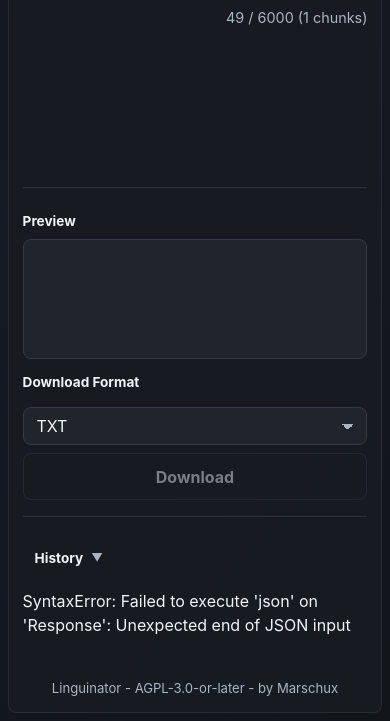
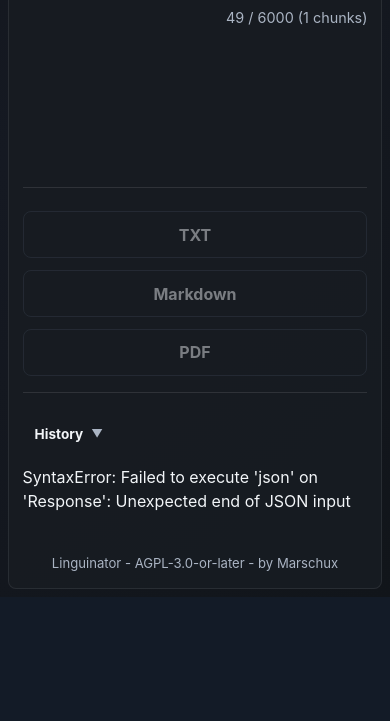
Before and after one commit to Marschux/Linguinator, a FastAPI app: page / in a window 390 px wide. Shown: the part 843-1564 px from the top of the page. After the commit the page ends 1440 px from the top, so only its background shows below. Run offline with FastAPI, Linux system fonts and the light colour scheme; data that the repository does not hold is empty; some libraries are stand-ins or nearby versions.

Commit message:
Remove Preview panel, replace download dropdown with per-format buttons
The result text/excerpt display and its truncation logic are gone.
Downloads now use four standalone buttons (TXT/Markdown/PDF/Original
Format) that download directly, hidden when the format isn't applicable.
Status/error messages that used to render in the preview text now go
through the existing progress bar instead.

```diff
--- a/app/static/app.js
+++ b/app/static/app.js
@@ -12,8 +12,6 @@ let languageData = null;
     let historyVisibleCount = 5;
     const HISTORY_PAGE_SIZE = 5;
     const baseTitle = document.title || "Linguinator";
-    const PREVIEW_MAX_CHARS = 12000;
-    const EXCERPT_MAX_CHARS = 4000;
     const originalExportExtensions = ["docx", "odt", "pptx", "csv", "xlsx", "html", "htm", "srt", "vtt", "json", "yaml", "yml", "po", "xlf", "xliff"];
     const outputFormatKeys = {txt: "formatTxt", md: "formatMarkdown", pdf: "formatPdf", original: "formatOriginal"};
     const uiText = {
@@ -45,9 +43,6 @@ let languageData = null;
         resume: "Resume",
         stop: "Stop",
         skip: "Skip",
-        preview: "Preview",
-        downloadFormat: "Download Format",
-        download: "Download",
         delete: "Delete",
         history: "History",
         noQueuedJobs: "No queued jobs.",
@@ -60,7 +55,6 @@ let languageData = null;
         chunks: "chunks",
         workerSingular: "worker",
         workerPlural: "workers",
-        jobCancelled: "Job cancelled.",
         jobFailed: "Job failed.",
         selectFileFirst: "Select a supported text, document, table, subtitle, or localization file first.",
         selectPdfFirst: "Select a PDF first.",
@@ -73,9 +67,6 @@ let languageData = null;
         ocrEnabled: "OCR enabled for this request",
         ocrDisabled: "OCR disabled",
         ocrUnavailable: "OCR unavailable in this container",
-        previewExcerptTruncated: "Preview shows only a translated excerpt. The download contains the full export.",
-        previewExcerpt: "Preview shows a translated excerpt for this file type. The download contains the full export.",
-        previewTruncated: "Preview truncated. The download contains the full export.",
         formatTxt: "TXT",
         formatMarkdown: "Markdown",
         formatPdf: "PDF",
@@ -109,9 +100,6 @@ let languageData = null;
         resume: "Fortsetzen",
         stop: "Stoppen",
         skip: "Ueberspringen",
-        preview: "Vorschau",
-        downloadFormat: "Download-Format",
-        download: "Download",
         delete: "Loeschen",
         history: "History",
         noQueuedJobs: "Keine wartenden Jobs.",
@@ -124,7 +112,6 @@ let languageData = null;
         chunks: "Chunks",
         workerSingular: "Worker",
         workerPlural: "Worker",
-        jobCancelled: "Job abgebrochen.",
         jobFailed: "Job fehlgeschlagen.",
         selectFileFirst: "Waehle zuerst eine unterstuetzte Text-, Dokument-, Tabellen-, Untertitel- oder Lokalisierungsdatei.",
         selectPdfFirst: "Waehle zuerst eine PDF aus.",
@@ -137,9 +124,6 @@ let languageData = null;
         ocrEnabled: "OCR fuer diesen Auftrag aktiviert",
         ocrDisabled: "OCR deaktiviert",
         ocrUnavailable: "OCR in diesem Container nicht verfuegbar",
-        previewExcerptTruncated: "Die Vorschau zeigt nur einen uebersetzten Auszug. Der Download enthaelt den kompletten Export.",
-        previewExcerpt: "Die Vorschau zeigt fuer diesen Dateityp einen uebersetzten Auszug. Der Download enthaelt den kompletten Export.",
-        previewTruncated: "Vorschau gekuerzt. Der Download enthaelt den kompletten Export.",
         formatTxt: "TXT",
         formatMarkdown: "Markdown",
         formatPdf: "PDF",
@@ -173,9 +157,6 @@ let languageData = null;
         resume: "Continuar",
         stop: "Detener",
         skip: "Omitir",
-        preview: "Vista previa",
-        downloadFormat: "Formato de descarga",
-        download: "Descargar",
         delete: "Eliminar",
         history: "Historial",
         noQueuedJobs: "No hay trabajos en cola.",
@@ -188,7 +169,6 @@ let languageData = null;
         chunks: "fragmentos",
         workerSingular: "worker",
         workerPlural: "workers",
-        jobCancelled: "Trabajo cancelado.",
         jobFailed: "El trabajo fallo.",
         selectFileFirst: "Selecciona primero un archivo compatible de texto, documento, tabla, subtitulos o localizacion.",
         selectPdfFirst: "Selecciona primero un PDF.",
@@ -201,9 +181,6 @@ let languageData = null;
         ocrEnabled: "OCR activado para esta solicitud",
         ocrDisabled: "OCR desactivado",
         ocrUnavailable: "OCR no disponible en este contenedor",
-        previewExcerptTruncated: "La vista previa muestra solo un extracto traducido. La descarga contiene la exportacion completa.",
-        previewExcerpt: "La vista previa muestra un extracto traducido para este tipo de archivo. La descarga contiene la exportacion completa.",
-        previewTruncated: "Vista previa recortada. La descarga contiene la exportacion completa.",
         formatTxt: "TXT",
         formatMarkdown: "Markdown",
         formatPdf: "PDF",
@@ -237,9 +214,6 @@ let languageData = null;
         resume: "Reprendre",
         stop: "Arreter",
         skip: "Passer",
-        preview: "Apercu",
-        downloadFormat: "Format de telechargement",
-        download: "Telecharger",
         delete: "Supprimer",
         history: "Historique",
         noQueuedJobs: "Aucun job en file.",
@@ -252,7 +226,6 @@ let languageData = null;
         chunks: "segments",
         workerSingular: "worker",
         workerPlural: "workers",
-        jobCancelled: "Job annule.",
         jobFailed: "Le job a echoue.",
         selectFileFirst: "Selectionne d'abord un fichier compatible texte, document, tableau, sous-titres ou localisation.",
         selectPdfFirst: "Selectionne d'abord un PDF.",
@@ -265,9 +238,6 @@ let languageData = null;
         ocrEnabled: "OCR active pour cette demande",
         ocrDisabled: "OCR desactive",
         ocrUnavailable: "OCR indisponible dans ce conteneur",
-        previewExcerptTruncated: "L'apercu affiche seulement un extrait traduit. Le telechargement contient l'export complet.",
-        previewExcerpt: "L'apercu affiche un extrait traduit pour ce type de fichier. Le telechargement contient l'export complet.",
-        previewTruncated: "Apercu tronque. Le telechargement contient l'export complet.",
         formatTxt: "TXT",
         formatMarkdown: "Markdown",
         formatPdf: "PDF",
@@ -466,14 +436,11 @@ let languageData = null;
       setText("#pauseJob", "pause");
       setText("#resumeJob", "resume");
       setText("#stopJob", "stop");
-      setText('label[for="result"]', "preview");
-      setText('label[for="outputFormat"]', "downloadFormat");
-      setText("#downloadResult", "download");
       setText('label[for="history"]', "history");
       setTitle("#uiLanguage", "uiLanguage");
       refreshInputLabels();
       refreshInputTabSelectLabels();
-      refreshOutputFormats(document.getElementById("outputFormat").value);
+      updateDownloadButtons();
       updateOcrLabel();
       updateCounter();
       if (languageData) {
@@ -841,7 +808,7 @@ let languageData = null;
       document.querySelectorAll(".file-extra").forEach((input) => {
         input.classList.toggle("visible", showSheet);
       });
-      refreshOutputFormats(defaultOutputFormat());
+      updateDownloadButtons();
     }
 
     document.querySelectorAll("[data-input-tab]").forEach((button) => {
@@ -865,28 +832,9 @@ let languageData = null;
 
     document.getElementById("usePdfOverlay").addEventListener("change", syncOverlayControls);
 
-    function previewText(text, limit) {
-      if (text.length <= limit) {
-        return {text, truncated: false};
-      }
-      return {
-        text: text.slice(0, limit).replace(/\s+\S*$/, "").trimEnd(),
-        truncated: true
-      };
-    }
-
-    function previewLimitForOptions(options) {
-      if (options && options.excerpt) return EXCERPT_MAX_CHARS;
-      return PREVIEW_MAX_CHARS;
-    }
-
-    function setResult(text, options = {}) {
-      const result = document.getElementById("result");
-      const notice = document.getElementById("previewNotice");
+    function setResult(text) {
       fullResultText = text;
-      setPreview(text, options);
-      const hasText = Boolean(text.trim());
-      document.getElementById("downloadResult").disabled = !hasText;
+      updateDownloadButtons();
     }
 
     function clearCurrentWork() {
@@ -901,27 +849,8 @@ let languageData = null;
       currentSourceFormat = (inputTabs[currentInputTab] || inputTabs.textarea).sourceFormat;
       currentOriginalExtension = currentSourceFormat;
       updateCounter();
-      refreshOutputFormats(defaultOutputFormat());
       setResult("");
       clearProgress();
-    }
-
-    function setPreview(text, options = {}) {
-      const result = document.getElementById("result");
-      const notice = document.getElementById("previewNotice");
-      const hasText = Boolean(text.trim());
-      const preview = previewText(text, previewLimitForOptions(options));
-      result.textContent = preview.text;
-      notice.classList.toggle("visible", hasText && (preview.truncated || options.excerpt));
-      if (hasText && options.excerpt) {
-        notice.textContent = preview.truncated
-          ? t("previewExcerptTruncated")
-          : t("previewExcerpt");
-      } else if (hasText && preview.truncated) {
-        notice.textContent = t("previewTruncated");
-      } else {
-        notice.textContent = "";
-      }
     }
 
     function outputFormatDetails(format) {
@@ -944,31 +873,52 @@ let languageData = null;
         originalExportExtensions.includes(currentOriginalExtension);
     }
 
-    function defaultOutputFormat() {
-      if (canUseOriginalFormat()) return "original";
-      if (currentSourceFormat === "pdf") return "pdf";
-      if (currentSourceFormat === "md") return "md";
-      return "txt";
-    }
-
-    function refreshOutputFormats(preferred) {
-      const select = document.getElementById("outputFormat");
-      const current = preferred || select.value || defaultOutputFormat();
-      const formats = ["txt", "md", "pdf"];
-      if (canUseOriginalFormat()) {
-        formats.push("original");
-      }
-      select.innerHTML = "";
-      for (const format of formats) {
-        const option = document.createElement("option");
-        option.value = format;
-        option.textContent = format === "original"
+    function updateDownloadButtons() {
+      const hasText = Boolean(fullResultText.trim());
+      const formats = {txt: true, md: true, pdf: true, original: canUseOriginalFormat()};
+      for (const format of Object.keys(formats)) {
+        const button = document.getElementById("download" + format.charAt(0).toUpperCase() + format.slice(1));
+        button.classList.toggle("hidden", !formats[format]);
+        button.disabled = !hasText;
+        button.textContent = format === "original"
           ? t(outputFormatKeys[format]) + " (." + outputFormatDetails(format).extension + ")"
           : t(outputFormatKeys[format]);
-        select.appendChild(option);
-      }
-      select.value = formats.includes(current) ? current : defaultOutputFormat();
-    }
+      }
+    }
+
+    async function downloadFormat(format) {
+      const text = fullResultText;
+      if (!text.trim()) return;
+      const details = outputFormatDetails(format);
+      if (details.originalFile) {
+        await downloadOriginalFile(text, details);
+        return;
+      }
+      if (details.pdf) {
+        const pdfFile = document.getElementById("pdf").files[0];
+        if (currentSourceFormat === "pdf" && document.getElementById("usePdfOverlay").checked && pdfFile) {
+          await downloadOverlayPdf(text, details);
+          return;
+        }
+        const response = await fetch("export-pdf", {
+          method: "POST",
+          headers: {"Content-Type": "application/json"},
+          body: JSON.stringify({text})
+        });
+        if (!response.ok) {
+          const error = await response.text();
+          showProgress("failed", 0, errorTextFromResponse(error));
+          return;
+        }
+        saveBlob(await response.blob(), details.extension);
+        return;
+      }
+      saveBlob(new Blob([text], {type: details.contentType + ";charset=utf-8"}), details.extension);
+    }
+
+    document.querySelectorAll("#downloadActions button[data-format]").forEach((button) => {
+      button.addEventListener("click", () => downloadFormat(button.dataset.format));
+    });
 
     function saveBlob(blob, extension) {
       const link = document.createElement("a");
@@ -991,7 +941,7 @@ let languageData = null;
       const response = await fetch("export-pdf-overlay", {method: "POST", body: form});
       if (!response.ok) {
         const error = await response.text();
-        setPreview(errorTextFromResponse(error));
+        showProgress("failed", 0, errorTextFromResponse(error));
         return;
       }
       saveBlob(await response.blob(), details.extension);
@@ -1021,7 +971,7 @@ let languageData = null;
       const file = document.getElementById("textFile").files[0];
       const path = originalExportPath(details.extension);
       if (!file || !path) {
-        setPreview(t("originalNeedsFile"));
+        showProgress("failed", 0, t("originalNeedsFile"));
         return;
       }
       const form = new FormData();
@@ -1036,46 +986,16 @@ let languageData = null;
       const response = await fetch(path, {method: "POST", body: form});
       if (!response.ok) {
         const error = await response.text();
-        setPreview(errorTextFromResponse(error));
+        showProgress("failed", 0, errorTextFromResponse(error));
         return;
       }
       saveBlob(await response.blob(), details.extension);
-    }
-
-    async function downloadResult() {
-      const text = fullResultText;
-      if (!text.trim()) return;
-      const details = outputFormatDetails(document.getElementById("outputFormat").value);
-      if (details.originalFile) {
-        await downloadOriginalFile(text, details);
-        return;
-      }
-      if (details.pdf) {
-        const pdfFile = document.getElementById("pdf").files[0];
-        if (currentSourceFormat === "pdf" && document.getElementById("usePdfOverlay").checked && pdfFile) {
-          await downloadOverlayPdf(text, details);
-          return;
-        }
-        const response = await fetch("export-pdf", {
-          method: "POST",
-          headers: {"Content-Type": "application/json"},
-          body: JSON.stringify({text})
-        });
-        if (!response.ok) {
-          const error = await response.text();
-          setPreview(errorTextFromResponse(error));
-          return;
-        }
-        saveBlob(await response.blob(), details.extension);
-        return;
-      }
-      saveBlob(new Blob([text], {type: details.contentType + ";charset=utf-8"}), details.extension);
     }
 
     async function loadTextFile() {
       const file = document.getElementById("textFile").files[0];
       if (!file) {
-        setResult(t("selectFileFirst"));
+        showProgress("failed", 0, t("selectFileFirst"));
         return;
       }
       const lowerName = file.name.toLowerCase();
@@ -1098,7 +1018,7 @@ let languageData = null;
         const response = await fetch(path, {method: "POST", body: form});
         const text = await response.text();
         if (!response.ok) {
-          setResult(errorTextFromResponse(text));
+          showProgress("failed", 0, errorTextFromResponse(text));
           return;
         }
         document.getElementById("text").value = text;
@@ -1109,12 +1029,10 @@ let languageData = null;
         currentOriginalExtension = currentSourceFormat;
       }
       updateCounter();
-      refreshOutputFormats(defaultOutputFormat());
       setResult("");
       clearProgress();
     }
 
-    document.getElementById("downloadResult").addEventListener("click", downloadResult);
     document.getElementById("loadTextFile").addEventListener("click", loadTextFile);
     document.getElementById("clearInput").addEventListener("click", clearCurrentWork);
 
@@ -1249,7 +1167,7 @@ let languageData = null;
       const response = await fetch("jobs/" + jobId + "/" + action, {method: "POST"});
       if (!response.ok) {
         const text = await response.text();
-        setResult(errorTextFromResponse(text));
+        showProgress("failed", 0, errorTextFromResponse(text));
         return null;
       }
       const job = await response.json();
@@ -1380,7 +1298,7 @@ let languageData = null;
         if (!response.ok) {
           const text = await response.text();
           if (token === pollToken) {
-            setResult(errorTextFromResponse(text));
+            showProgress("failed", 0, errorTextFromResponse(text));
             activeJobId = null;
           }
           return;
@@ -1389,12 +1307,7 @@ let languageData = null;
         if (token !== pollToken) return;
         updateProgress(job);
         if (job.status === "complete") {
-          if (job.kind === "translate-pdf") {
-            document.getElementById("outputFormat").value = "pdf";
-          }
-          setResult(job.result || "", {
-            excerpt: job.kind === "translate-pdf" || currentInputTab === "office"
-          });
+          setResult(job.result || "");
           loadHistory();
           loadQueue();
           playNotificationSound();
@@ -1402,13 +1315,14 @@ let languageData = null;
           return;
         }
         if (job.status === "cancelled") {
-          setResult(t("jobCancelled"));
+          setResult("");
           loadQueue();
           activeJobId = null;
           return;
         }
         if (job.status === "failed") {
-          setResult(job.error || t("jobFailed"));
+          showProgress("failed", job.percent || 0, job.error || t("jobFailed"));
+          setResult("");
           loadQueue();
           playNotificationSound();
           activeJobId = null;
@@ -1457,8 +1371,8 @@ let languageData = null;
       }
       if (!response.ok) {
         const text = await response.text();
-        setResult(errorTextFromResponse(text));
-        clearProgress();
+        showProgress("failed", 0, errorTextFromResponse(text));
+        setResult("");
         return;
       }
       const data = await response.json();
@@ -1482,7 +1396,7 @@ let languageData = null;
     async function postPdfJob() {
       const file = document.getElementById("pdf").files[0];
       if (!file) {
-        setResult(t("selectPdfFirst"));
+        showProgress("failed", 0, t("selectPdfFirst"));
         return;
       }
       const source = document.getElementById("source").value;
@@ -1503,8 +1417,8 @@ let languageData = null;
       const response = await fetch("jobs/translate-pdf", {method: "POST", body: form});
       if (!response.ok) {
         const text = await response.text();
-        setResult(errorTextFromResponse(text));
-        clearProgress();
+        showProgress("failed", 0, errorTextFromResponse(text));
+        setResult("");
         return;
       }
       const data = await response.json();
@@ -1538,7 +1452,7 @@ let languageData = null;
       const response = await fetch("history/" + id, {method: "DELETE"});
       if (!response.ok) {
         const text = await response.text();
-        setResult(errorTextFromResponse(text));
+        showProgress("failed", 0, errorTextFromResponse(text));
         return;
       }
       await loadHistory();
@@ -1647,10 +1561,10 @@ let languageData = null;
 
     setupUiLanguagePicker();
     loadLanguages().catch((error) => {
-      setResult(error.toString());
+      showProgress("failed", 0, error.toString());
     });
     loadHealth().catch((error) => {
-      setResult(error.toString());
+      showProgress("failed", 0, error.toString());
     });
     loadHistory().catch((error) => {
       document.getElementById("history").textContent = error.toString();
--- a/app/static/styles.css
+++ b/app/static/styles.css
@@ -92,8 +92,7 @@
 
     textarea,
     input[type=text],
-    select,
-    pre {
+    select {
       background: var(--panel-soft);
       border: 1px solid var(--line);
       border-radius: 8px;
@@ -347,21 +346,6 @@
     .section-heading button { min-height: 2.25rem; padding: .4rem .75rem; }
     .section-heading .actions { margin-top: 0; }
     .section-meta { color: var(--muted); font-size: .85rem; }
-    .download-row {
-      align-items: end;
-      display: flex;
-      gap: 1rem;
-      justify-content: flex-end;
-      margin-top: .8rem;
-    }
-    .download-row label { margin-bottom: .45rem; }
-    .export-actions select {
-      min-height: 2.25rem;
-      padding-bottom: .4rem;
-      padding-top: .4rem;
-      width: auto;
-    }
-
     .counter {
       color: var(--muted);
       font-size: .9rem;
@@ -563,23 +547,6 @@
     }
     .history-delete { min-height: 2.25rem; padding: .4rem .7rem; }
 
-    pre {
-      margin: 0;
-      min-height: 150px;
-      overflow: auto;
-      padding: 1rem;
-      white-space: pre-wrap;
-    }
-
-    .preview-notice {
-      color: var(--warn);
-      display: none;
-      font-size: .9rem;
-      margin-top: .55rem;
-    }
-
-    .preview-notice.visible { display: block; }
-
     footer {
       color: var(--muted);
       font-size: .82rem;
@@ -632,7 +599,7 @@
       .tabs { display: none; }
       .input-tab-select { display: block; }
 
-      .actions.workspace-section {
+      .primary-actions {
         background: rgba(24, 28, 34, .98);
         border-top: 1px solid rgba(255, 255, 255, .08);
         bottom: 0;
@@ -645,7 +612,7 @@
         z-index: 15;
       }
 
-      .actions.workspace-section #translate {
+      .primary-actions #translate {
         grid-column: 1 / -1;
       }
 
@@ -656,22 +623,6 @@
         flex-direction: column;
         gap: .55rem;
       }
-
-      .download-row {
-        align-items: stretch;
-        display: grid;
-        gap: .45rem;
-        grid-template-columns: 1fr;
-      }
-
-      .export-actions {
-        display: grid;
-        gap: .5rem;
-        grid-template-columns: minmax(0, 1fr) auto;
-        margin-top: 0;
-      }
-
-      .export-actions select { width: 100%; }
 
       .history-row {
         align-items: stretch;
@@ -722,7 +673,7 @@
         padding-top: .55rem;
       }
 
-      .actions.workspace-section {
+      .primary-actions {
         grid-template-columns: 1fr;
         margin-left: -.85rem;
         margin-right: -.85rem;
@@ -730,7 +681,5 @@
         padding-right: .85rem;
       }
 
-      .export-actions { grid-template-columns: 1fr; }
       .history-actions { grid-template-columns: 1fr; }
-      pre { min-height: 120px; padding: .75rem; }
     }
--- a/app/templates/index.html
+++ b/app/templates/index.html
@@ -112,32 +112,17 @@
       </div>
     </section>
 
-    <div class="actions actions-right workspace-section">
+    <div class="actions actions-right primary-actions workspace-section">
       <button id="translate" title="Start a new translation for the current input.">Translate Input</button>
-      <button id="clearInput" class="secondary" type="button" title="Clear the current input and preview.">Clear</button>
+      <button id="clearInput" class="secondary" type="button" title="Clear the current input and result.">Clear</button>
     </div>
 
-    <section class="section workspace-section">
-      <div class="section-heading">
-        <label for="result">Preview</label>
-      </div>
-      <div id="previewPanel">
-        <pre id="result"></pre>
-        <div id="previewNotice" class="preview-notice"></div>
-        <div class="download-row">
-          <label for="outputFormat">Download Format</label>
-          <div class="actions export-actions">
-            <select id="outputFormat" aria-label="Output format" title="Select the download format.">
-              <option value="txt">TXT</option>
-              <option value="md">Markdown</option>
-              <option value="pdf">PDF</option>
-              <option value="original">Original Format</option>
-            </select>
-            <button id="downloadResult" class="secondary" type="button" disabled title="Download the current result in the selected format.">Download</button>
-          </div>
-        </div>
-      </div>
-    </section>
+    <div id="downloadActions" class="actions actions-right workspace-section">
+      <button id="downloadTxt" class="secondary" type="button" disabled data-format="txt" title="Download as TXT.">TXT</button>
+      <button id="downloadMd" class="secondary" type="button" disabled data-format="md" title="Download as Markdown.">Markdown</button>
+      <button id="downloadPdf" class="secondary" type="button" disabled data-format="pdf" title="Download as PDF.">PDF</button>
+      <button id="downloadOriginal" class="secondary" type="button" disabled data-format="original" title="Download in the original file format.">Original Format</button>
+    </div>
 
     <section id="historyPanel" class="section workspace-section">
       <div class="section-heading">
```
